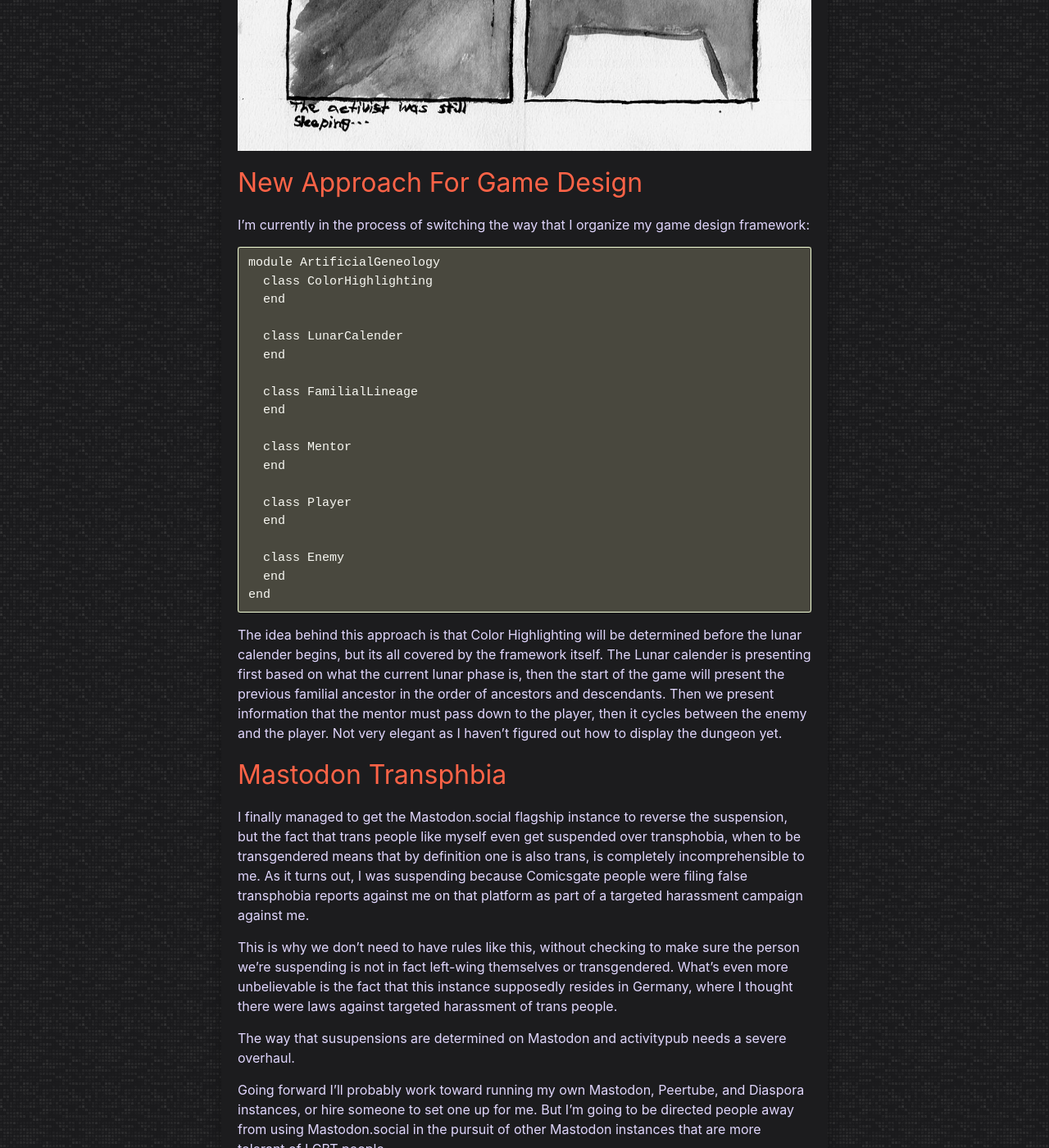
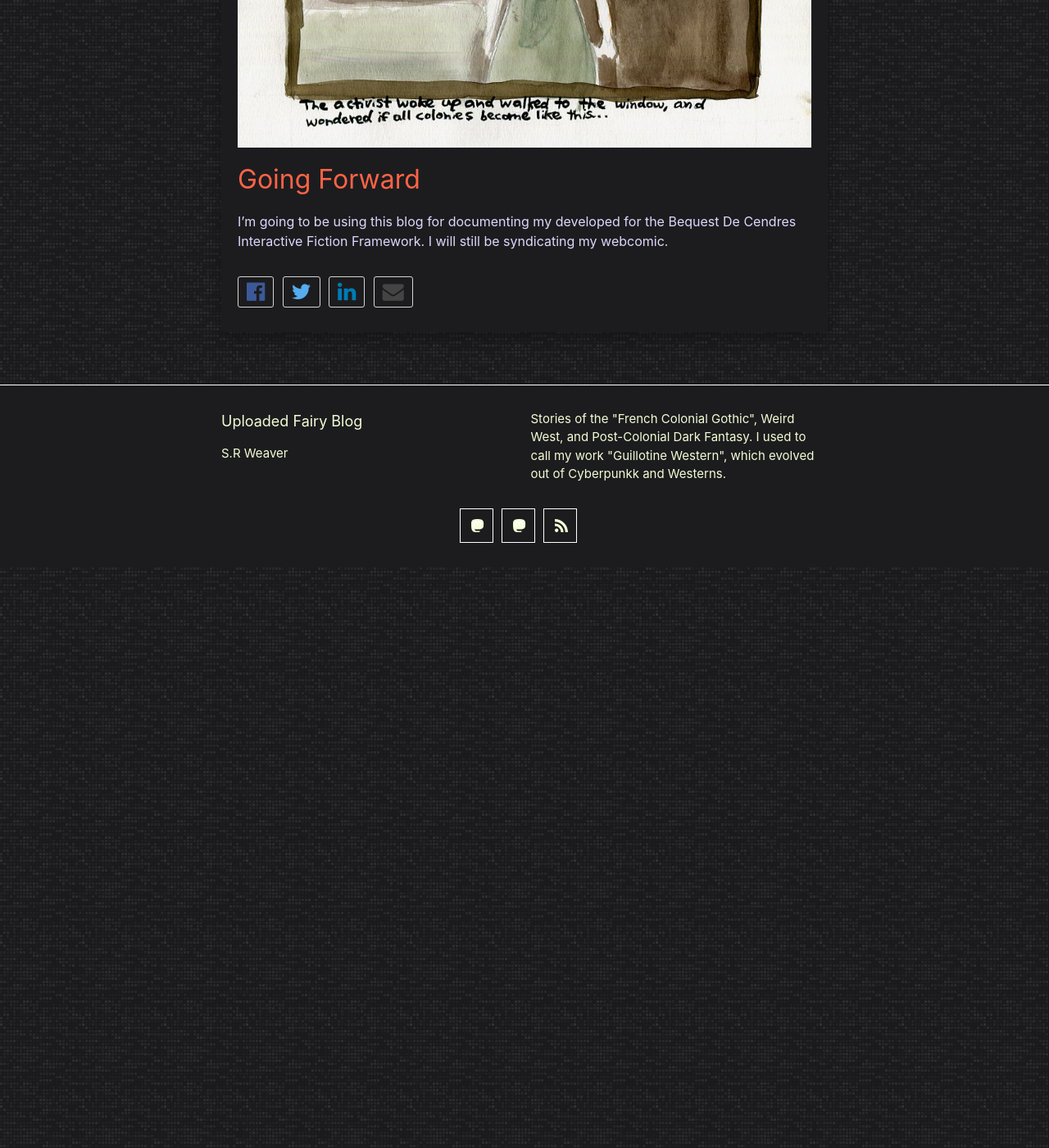
Before and after one commit to BequestDeCendresStudios/BequestDeCendresBlog, a Jekyll site: the page built from _posts/2025-05-06-UploadedFairyPage12_MastodonTransphobia_UpdatesOnGames.md, in a window 1280 px wide and 1400 px high, scrolled down 708 px. Shown: the whole window at 82% size. Built offline with Jekyll 4.4.1, drawn with Linux system fonts in a browser that asks for light colours; our own code applies the rules of GitHub Pages for plain Markdown files; some of the changed text lies outside the part shown.

Commit message:
Update 2025-05-06-UploadedFairyPage12_MastodonTransphobia_UpdatesOnGames.md

```diff
--- a/_posts/2025-05-06-UploadedFairyPage12_MastodonTransphobia_UpdatesOnGames.md
+++ b/_posts/2025-05-06-UploadedFairyPage12_MastodonTransphobia_UpdatesOnGames.md
@@ -3,41 +3,8 @@ title: "Uploaded Fairy Page 12, New Approach For Game Design, Mastodon Social Tr
 author: "S.R. Weaver"
 tags: transphobia fediverse activitypub flagship gamedev comicsyndication
 ---
-## Uploaded Fairy Page 12
-![Uploaded Fairy Page 12](https://raw.githubusercontent.com/BequestDeCendresStudios/BequestDeCendresBlog/refs/heads/main/images/Pages/page12.jpg)
+## Uploaded Fairy Page 13
+![Uploaded Fairy Page 12](https://raw.githubusercontent.com/BequestDeCendresStudios/BequestDeCendresBlog/refs/heads/main/images/Pages/page13.jpg)
 
-## New Approach For Game Design
-I'm currently in the process of switching the way that I organize my game design framework:
-
-~~~
-module ArtificialGeneology
-  class ColorHighlighting
-  end
-
-  class LunarCalender
-  end
-
-  class FamilialLineage
-  end
-
-  class Mentor
-  end
-
-  class Player
-  end
-
-  class Enemy
-  end
-end
-~~~
-
-The idea behind this approach is that Color Highlighting will be determined before the lunar calender begins, but its all covered by the framework itself. The Lunar calender is presenting first based on what the current lunar phase is, then the start of the game will present the previous familial ancestor in the order of ancestors and descendants. Then we present information that the mentor must pass down to the player, then it cycles between the enemy and the player. Not very elegant as I haven't figured out how to display the dungeon yet.
-
-## Mastodon Transphbia
-I finally managed to get the Mastodon.social flagship instance to reverse the suspension, but the fact that trans people like myself even get suspended over transphobia, when to be transgendered means that by definition one is also trans, is completely incomprehensible to me. As it turns out, I was suspending because Comicsgate people were filing false transphobia reports against me on that platform as part of a targeted harassment campaign against me.
-
-This is why we don't need to have rules like this, without checking to make sure the person we're suspending is not in fact left-wing themselves or transgendered. What's even more unbelievable is the fact that this instance supposedly resides in Germany, where I thought there were laws against targeted harassment of trans people.
-
-The way that susupensions are determined on Mastodon and activitypub needs a severe overhaul.
-
-Going forward I'll probably work toward running my own Mastodon, Peertube, and Diaspora instances, or hire someone to set one up for me. But I'm going to be directed people away from using Mastodon.social in the pursuit of other Mastodon instances that are more tolerant of LGBT people.
+## Going Forward
+I'm going to be using this blog for documenting my developed for the Bequest De Cendres Interactive Fiction Framework. I will still be syndicating my webcomic.
```
